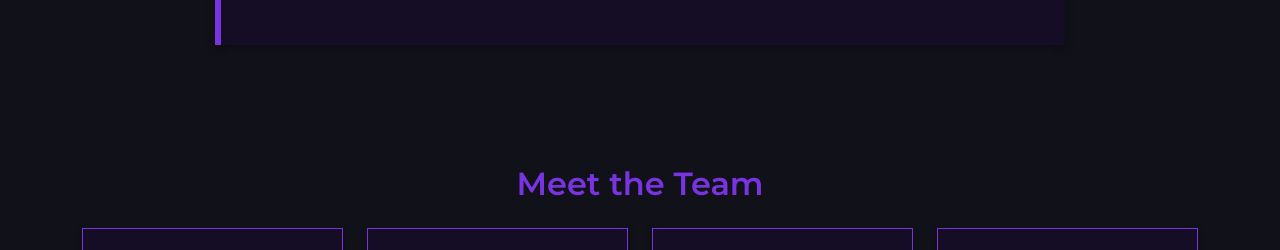
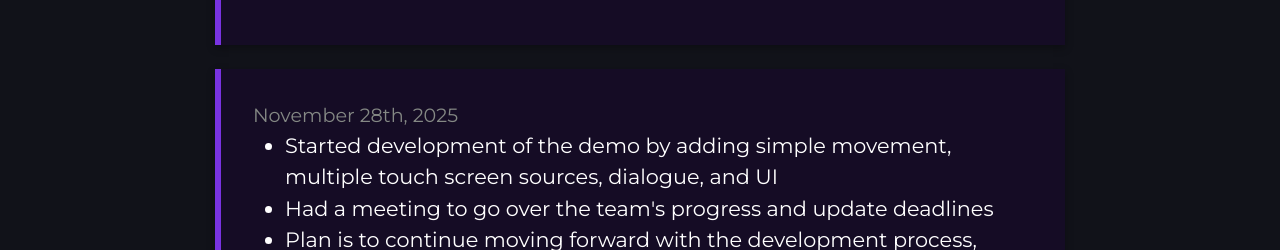
Before and after one commit to aigcu/Nursing-Simulator-Website, a website: page index.html in a window 1280 px wide. Shown: the part 2133-2383 px from the top of the page. Drawn offline with nearby package versions, Linux system fonts and the light colour scheme.

Commit message:
Added weekly progress report meeting

```diff
--- a/index.html
+++ b/index.html
@@ -124,6 +124,15 @@
                 </ul>
 
             </div>
+            <div class="update-box mx-auto" style="max-width:850px;">
+                <p class="mb-0" id="projectUpdate">November 28th, 2025</p>
+                <ul>
+                    <li>Started development of the demo by adding simple movement, multiple touch screen sources, dialogue, and UI</li>
+                    <li>Had a meeting to go over the team's progress and update deadlines </li>
+                    <li>Plan is to continue moving forward with the development process, meet with a possible new member of the team, and prepare for the December progress report meeting</li>
+                </ul>
+
+            </div>
 
             <!---
             <div class="update-box mx-auto" style="max-width:850px;">
```
